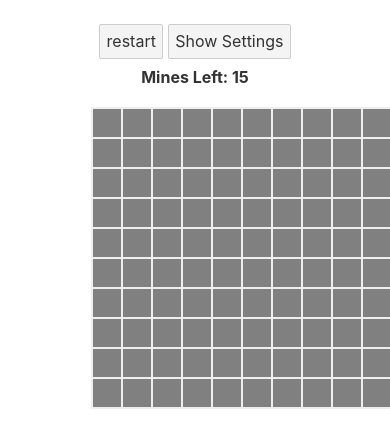
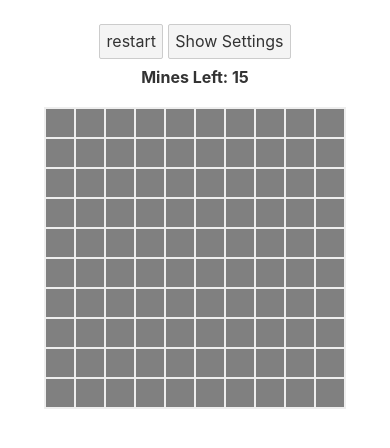
Before and after one commit to lancerdonnie/minecraft, a Svelte app: page / in a window 390 px wide. Shown: the top 448 px of the page. Built offline with nearby package versions, Linux system fonts and the light colour scheme.

Commit message:
fixed for mobile

```diff
--- a/src/App.svelte
+++ b/src/App.svelte
@@ -9,9 +9,7 @@
 <style>
   main {
     text-align: center;
-    padding: 1em;
-    max-width: 240px;
-    margin: 0 auto;
+    padding-top: 1em;
   }
 
   @media (min-width: 640px) {
```
Also changed, not shown: public/global.css (+11 -6 lines), 1 other file (tests, documents, lock files or other folders).
